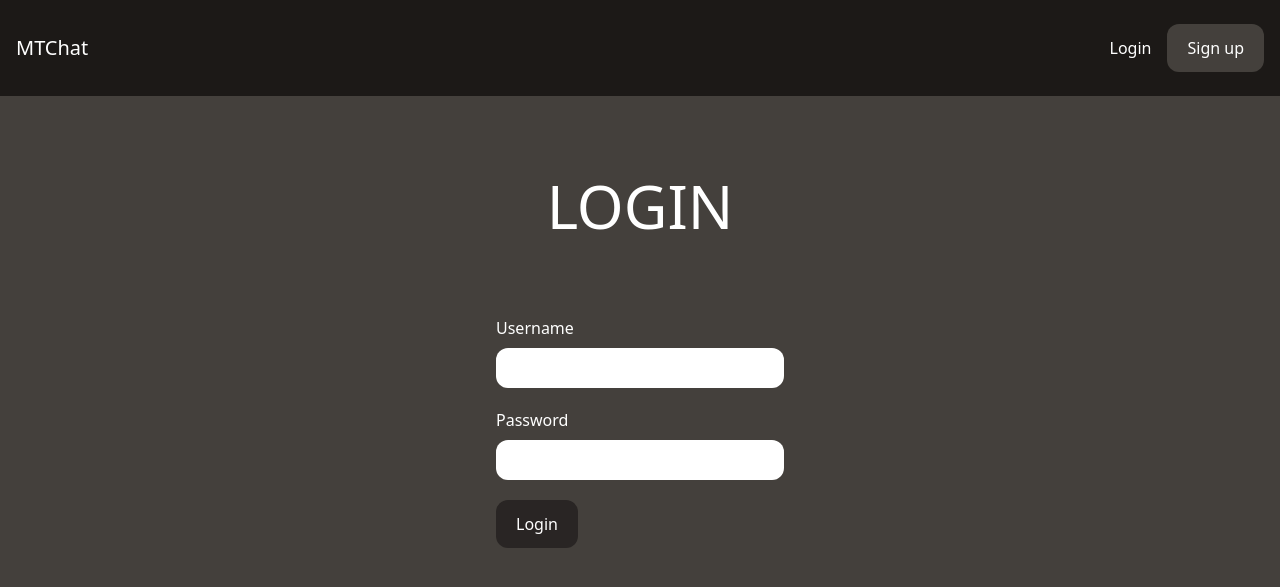
After one commit to KostyaArent/mtchat, a Django app: page /login/ in a window 1280 px wide. The commit adds this page. Shown: the top 587 px of the page. Run offline with Django 4.2, Linux system fonts and the light colour scheme; some libraries are stand-ins or nearby versions.

Commit message:
auth added

```diff
--- a/core/urls.py
+++ b/core/urls.py
@@ -1,8 +1,11 @@
 from django.urls import path
+from django.contrib.auth import views as auth_views
 from .views import (
     index, signup)
 
 urlpatterns = [
     path('', index, name='index'),
     path('signup/', signup, name='signup'),
+    path('login/', auth_views.LoginView.as_view(template_name='core/login.html'), name='login'),
+    path('logout/', auth_views.LogoutView.as_view(), name='logout'),
 ]
--- a/core/views.py
+++ b/core/views.py
@@ -15,6 +15,8 @@ def signup(request):
             user = form.save()
             login(request, user)
             return redirect('index')
+        else:
+            return render(request, 'core/signup.html', {'form': form})
     else:
         form = SignUpForm()
         return render(request, 'core/signup.html', {'form': form})
--- a/mtchat/settings.py
+++ b/mtchat/settings.py
@@ -26,6 +26,10 @@ SECRET_KEY = 'django-insecure-%_o5_0=)v8%#o)2z5c0ah=10(d#&+@50=c4j9#uv9u7l2p80&g
 DEBUG = True
 
 ALLOWED_HOSTS = []
+
+LOGIN_REDIRECT_URL = '/room/'
+LOGOUT_REDIRECT_URL = '/login/'
+LOGIN_URL = '/login/'
 
 
 # Application definition
--- a/templates/core/base.html
+++ b/templates/core/base.html
@@ -15,8 +15,14 @@
             <a class="text-xl text-white">MTChat</a>
         </div>
         <div class="flex items-center space-x-4">
-            <a href="/login/" class="text-white hover:text-gray-200">Login</a>
-            <a href="/signup/" class="px-5 py-3 rounded-xl text-white bg-stone-700">Sign up</a>
+            {% if request.user.is_authenticated %}
+                <a href="/chat/" class="text-white hover:text-gray-200">chat</a>
+                <a href="/logout/" class="text-white hover:text-gray-200">Logout</a>
+            {% else %}
+                <a href="/login/" class="text-white hover:text-gray-200">Login</a>
+                <a href="/signup/" class="px-5 py-3 rounded-xl text-white bg-stone-700">Sign up</a>
+            {% endif %}
+
         </div>
     </nav>
     {% block content %}
--- /dev/null
+++ b/templates/core/login.html
@@ -0,0 +1,35 @@
+{% extends 'core/base.html' %}
+
+{%  block title %}Login | {% endblock %}
+
+{% block content %}
+    <div class="p-10 lg:p-20 text-center">
+        <h1 class="text-3xl lg:text-6xl text-white text-transform: uppercase">Login</h1>
+    </div>
+    <form method="post" action="." class="lg:w-1/4 px-4 mx-auto">
+        {% csrf_token %}
+        <div class="mb-5">
+            <label class="text-white">Username</label>
+            <input type="text" name="username" class="w-full mt-2 px-4 py-2 rounded-xl">
+        </div>
+        <div class="mb-5">
+            <label class="text-white">Password</label>
+            <input type="password" name="password" class="w-full mt-2 px-4 py-2 rounded-xl">
+        </div>
+
+        {% if form.errors %}
+            {% for field in form %}
+                {% for error in field.errors %}
+                    <div class="mb-5 p-4 rounded-xl bg-red-300 text-white">
+                        <p>
+                            {{ error|escape }}
+                        </p>
+                    </div>
+                {% endfor %}
+            {% endfor %}
+        {% endif %}
+        <button class="px-5 py-3 rounded-xl text-white bg-stone-800 hover:bg-stone-600">
+            Login
+        </button>
+    </form>
+{% endblock %}
```
